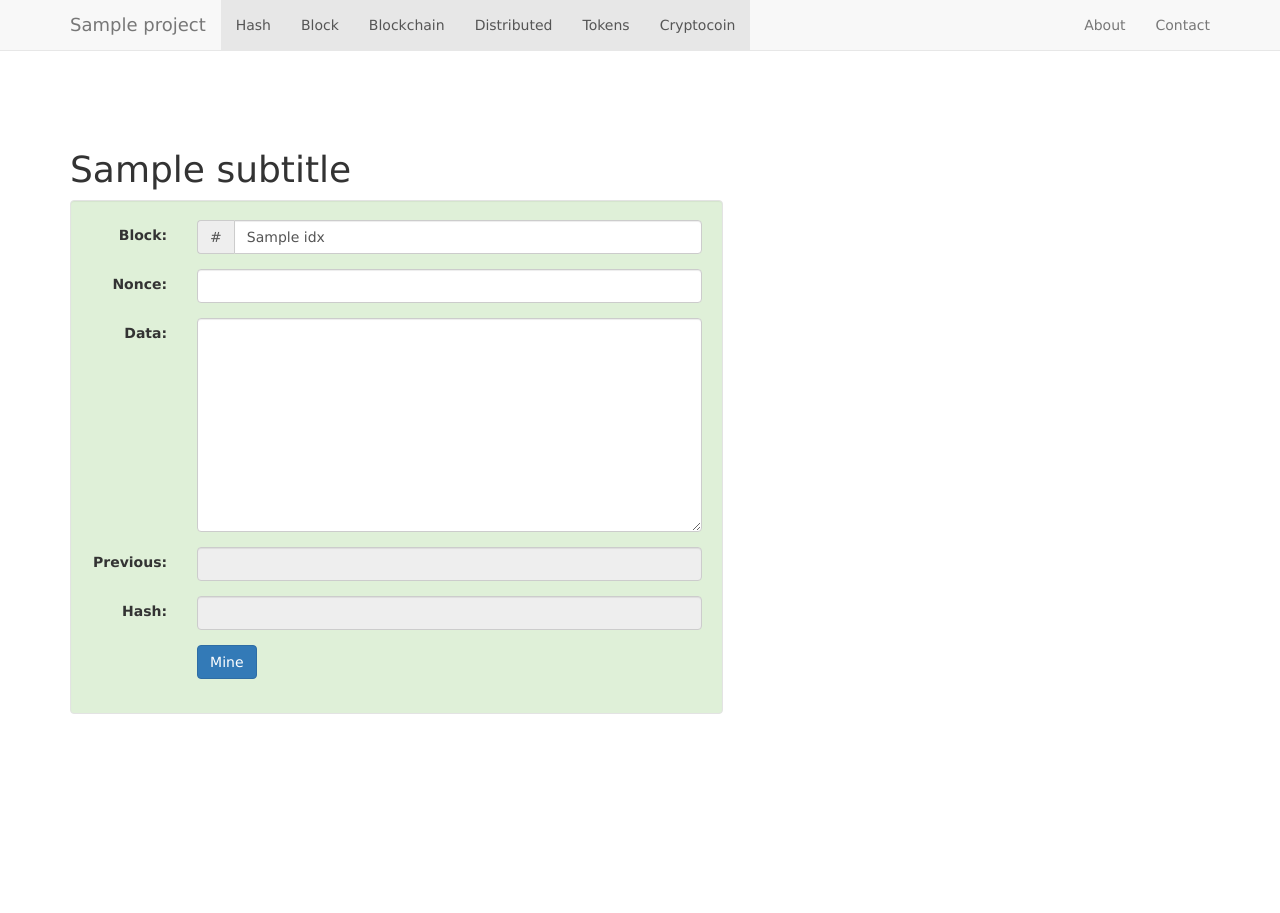
After one commit to cynay/blockchain, a Flask app: template app/templates/blockchain.html in a window 1280 px wide. The commit adds this page. Shown: the top 913 px of the page. Run offline with Flask 2, Linux system fonts and the light colour scheme; the template is opened without the code that fills it: most values are stand-ins (such as "Sample title", 1, 10 or a date in 2020).

Commit message:
Added blockchain module

```diff
--- a/app/templates/block.html
+++ b/app/templates/block.html
@@ -50,7 +50,8 @@
         </button>
       </div>
     </div>
-  </div>
+  </form>
+</div>
 <script>
 $(function() {
   mineButtonAnimation(1, 1);
--- /dev/null
+++ b/app/templates/blockchain.html
@@ -0,0 +1,108 @@
+{% extends "base.html" %}
+{% block content %}
+<!-- Main component for a primary marketing message or call to action -->
+<h1>{{ subtitle }}</h1>
+<div class="row row-horizon">
+
+{% for blk in blocks %}
+<div class="col-xs-7">
+<div id="block{{blk['idx']}}chain{{chainnr}}well"
+  class="well well-success">
+  <form class="form-horizontal">
+    <div class="form-group">
+      <label for="block{{blk['idx']}}chain{{chainnr}}number"
+        class="col-sm-2 control-label">
+        Block:
+      </label>
+      <div class="col-sm-10">
+        <div class="input-group">
+          <span class="input-group-addon">#</span>
+          <input id="block{{blk['idx']}}chain{{chainnr}}number"
+            value="{{blk['idx']}}"
+            onkeyup="updateChain({{blk['idx']}}, {{chainnr}});"
+            class="form-control" type="text">
+        </div>
+      </div>
+    </div>
+    <div class="form-group">
+      <label for="block{{blk['idx']}}chain{{chainnr}}nonce"
+        class="col-sm-2 control-label">
+        Nonce:
+      </label>
+      <div class="col-sm-10">
+        <input id="block{{blk['idx']}}chain{{chainnr}}nonce"
+          value="{{blk['nonce']}}"
+          onkeyup="updateChain({{blk['idx']}}, {{chainnr}});"
+          class="form-control" type="text">
+      </div>
+    </div>
+    <div class="form-group">
+      <label class="col-sm-2 control-label">Data:</label>
+      <div class="col-sm-10">
+        <textarea id="block{{blk['idx']}}chain{{chainnr}}data"
+          class="form-control" rows="10"
+          onkeyup="updateChain({{blk['idx']}}, {{chainnr}});"></textarea>
+      </div>
+    </div>
+    <div class="form-group" id="state">
+      <label class="col-sm-2 control-label">Previous:</label>
+      <div class="col-sm-10">
+        <input id="block{{blk['idx']}}chain{{chainnr}}previous"
+          class="form-control small-text" type="text" value="{{blk['prev']}}"
+          disabled="">
+      </div>
+    </div>
+    <div class="form-group" id="state" >
+      <label class="col-sm-2 control-label">Hash:</label>
+      <div class="col-sm-10">
+        <input id="block{{blk['idx']}}chain{{chainnr}}hash"
+          class="form-control small-text" disabled="" type="text" value="">
+      </div>
+    </div>
+    <div class="form-group" >
+      <div class="col-sm-2">
+        <i class="icon-spinner icon-spin icon-large"></i>
+      </div>
+      <div class="col-sm-10">
+        <button id="block{{blk['idx']}}chain{{chainnr}}mineButton"
+          data-style="expand-right" class="btn btn-primary ladda-button">
+          <span class="ladda-label">Mine</span>
+        </button>
+      </div>
+    </div>
+  </form>
+  </div>
+</div>
+{% endfor %}
+
+</div>
+<script>
+$(function() {
+  setup(1, 1);
+  setup(2, 1);
+  setup(3, 1);
+  setup(4, 1);
+  setup(5, 1);
+});
+
+function getText(block, chain) {
+  return $('#block'+block+'chain'+chain+'number').val() +
+         $('#block'+block+'chain'+chain+'nonce').val() +
+         $('#block'+block+'chain'+chain+'data').val() +
+         $('#block'+block+'chain'+chain+'previous').val();
+}
+
+function setup(block, chain) {
+  updateHash(block, chain);
+  $('#block'+block+'chain'+chain+'mineButton').click(function(e) {
+      e.preventDefault();
+      var l = Ladda.create(this);
+      l.start();
+      setTimeout(function() {
+          mine(block, chain, true);
+          l.stop();
+        }, 250); // give UI time to update
+    });
+}
+</script>
+{% endblock %}
```
Also changed, not shown: app/blockchain.py (added, +43 -0 lines), app/static/css/bootstrap-horizon.css (added, +161 -0 lines).
